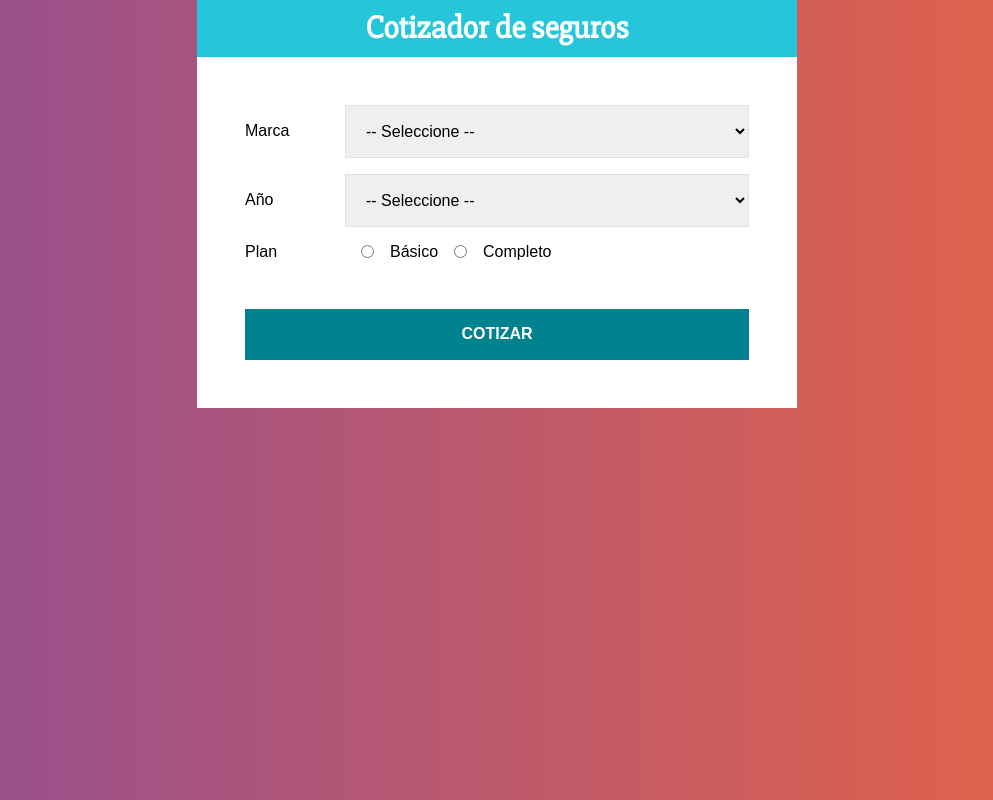
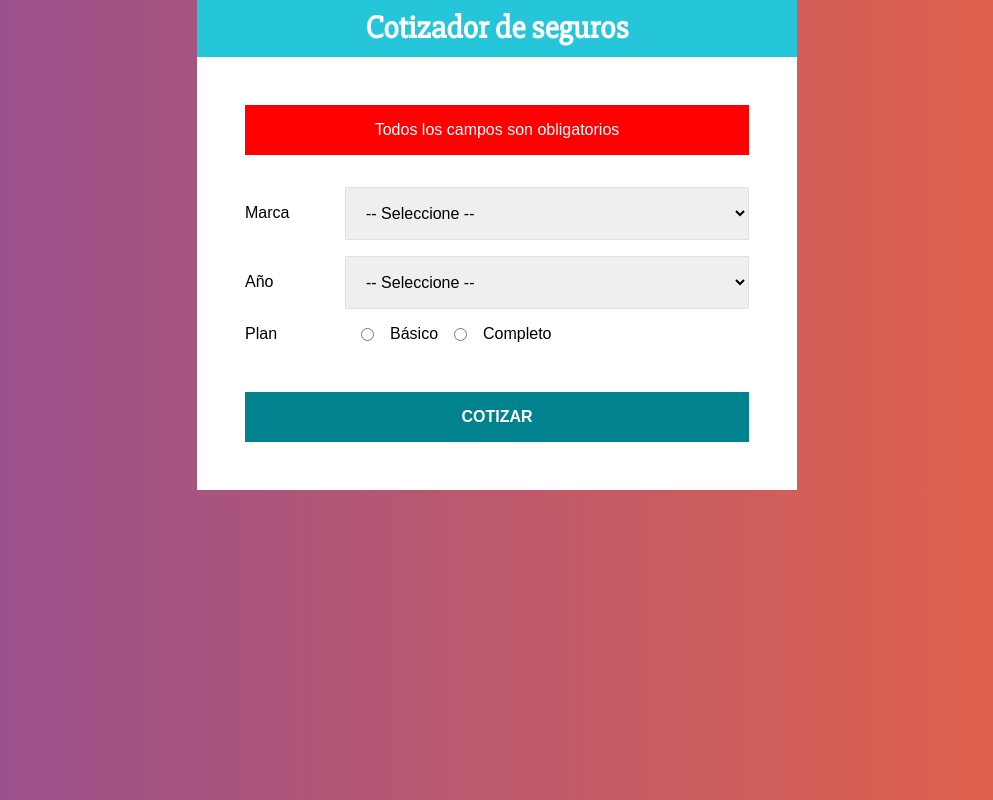
Before and after one commit to efectoTam/insurance-quote, a React (Create React App) app: page / in a window 1280 px wide. Both pictures are taken after a click on the button "COTIZAR". Shown: the whole page, without its empty margins (143-1136 px from the left). Built offline with nearby package versions, Linux system fonts and the light colour scheme.

Commit message:
error message and preparing to the next changes

```diff
--- a/src/components/Form.js
+++ b/src/components/Form.js
@@ -41,6 +41,14 @@
   }
 `;
 
+const Error = styled.div`
+  background-color: red;
+  color: white;
+  padding: 1rem;
+  text-align: center;
+  margin-bottom: 2rem;
+`;
+
 const Form = () => {
 
   const [ data, saveData ] = useState({
@@ -49,10 +57,12 @@
     plan: ''
   });
 
+  const [error, saveError] = useState(false);
+
   // extract state values
   const { brand, year, plan } = data;
 
-  //read form info and put on the state
+  // read form info and put on the state
   const getInformation = e => {
     saveData({
       ...data,
@@ -60,8 +70,38 @@
     })
   }
 
+  // when the user press submit
+  const quoteInsurance = e => {
+    e.preventDefault();
+    if(brand.trim() === '' || year.trim() === '' || plan.trim() === '') {
+      saveError(true);
+      return;
+    }
+
+    saveError(false);
+
+    // Years diference
+
+    // For every year we should subtract 3%
+
+    // American 15%
+    // Asian 5%
+    // European 30%
+
+    // Basic rise 20%
+    // Complete rise 50%
+
+    // Total
+  }
+
   return (
-    <form>
+    <form
+      onSubmit={quoteInsurance}
+    >
+      {error
+        ? <Error>Todos los campos son obligatorios</Error>
+        : null
+      }
       <Field>
         <Label>Marca</Label>
         <Select
@@ -112,7 +152,7 @@
           onChange={getInformation}
         /> Completo
       </Field>
-      <Button type="button">Cotizar</Button>
+      <Button type="submit">Cotizar</Button>
     </form>
   );
 }
```
